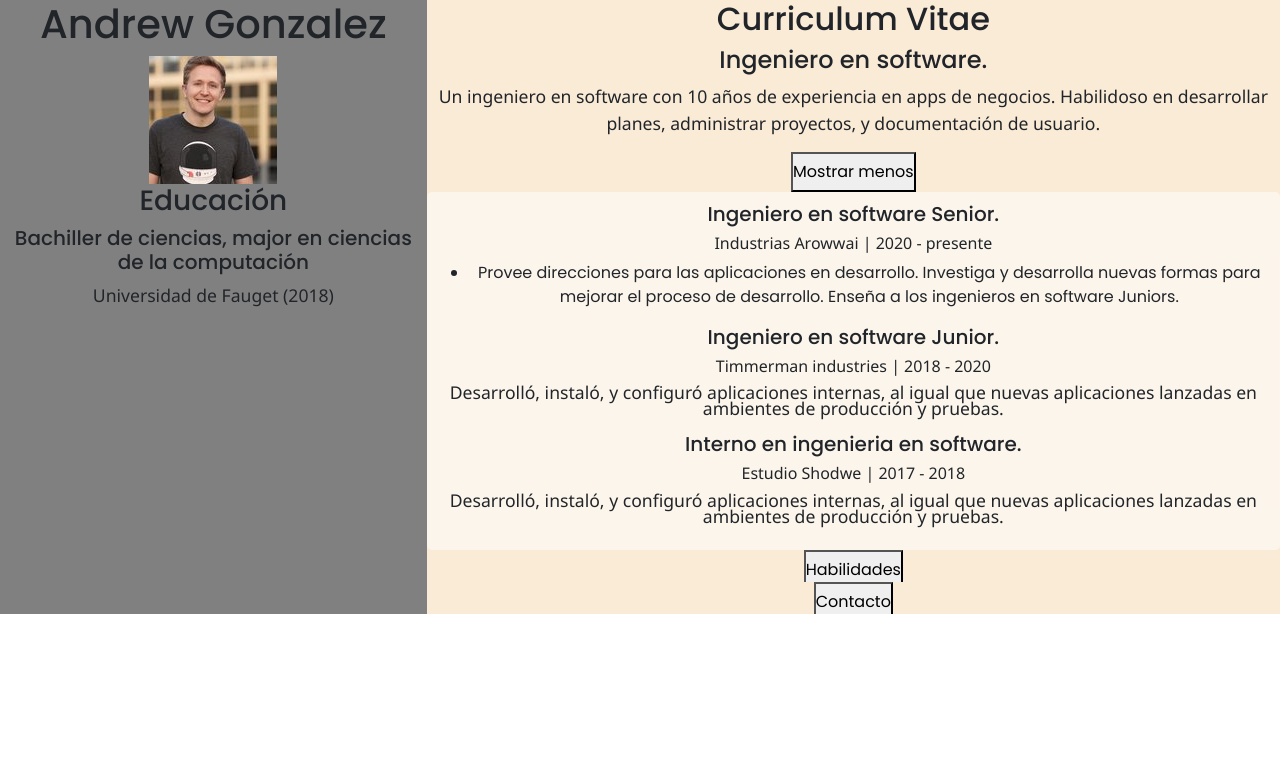
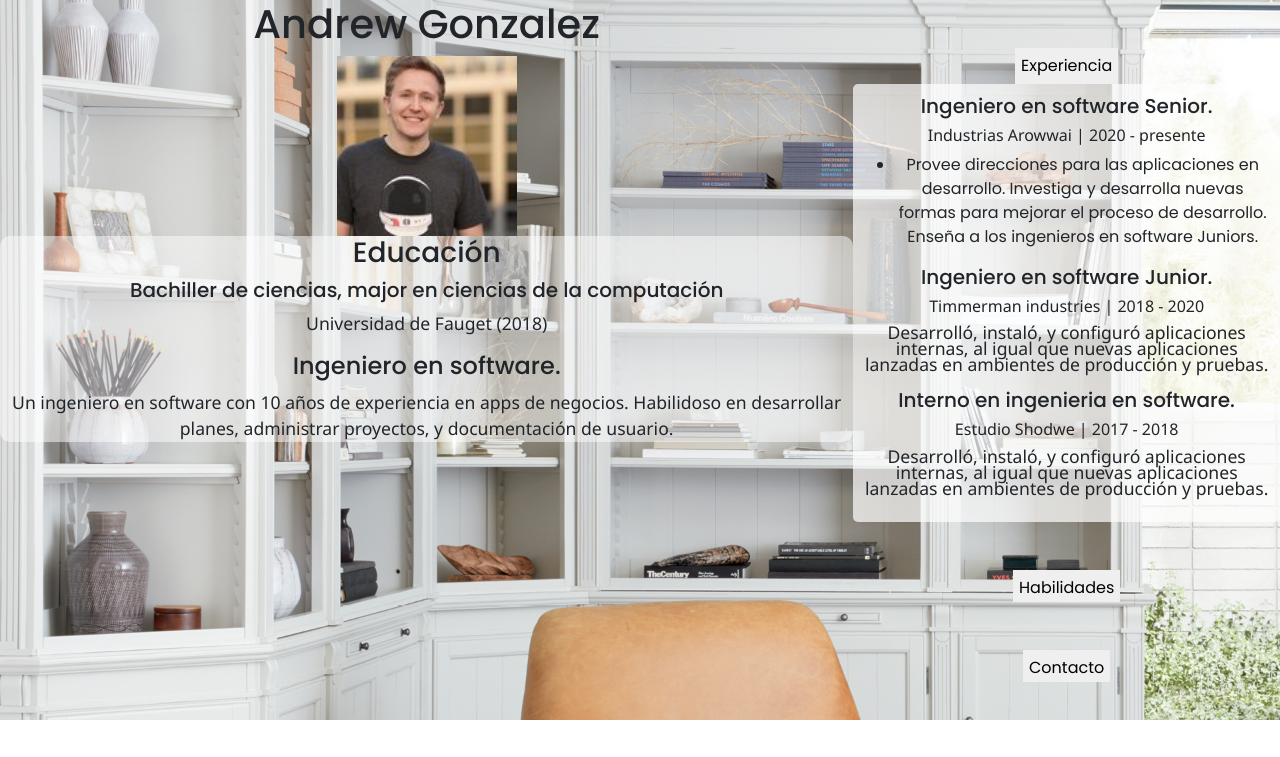
Before and after one commit to dummymarcos/Curriculum-Vitae-Ejemplo-, a plain HTML site: page index.html in a window 1280 px wide. Both pictures are taken after a click on the button "Experiencia". Drawn offline with nearby package versions, Linux system fonts and the light colour scheme.

Commit message:
agregado animaciones y estilizado general

```diff
--- a/index.html
+++ b/index.html
@@ -18,34 +18,37 @@
     <link href="https://fonts.googleapis.com/css2?family=Poppins:wght@400;500;600&display=swap" rel="stylesheet">
 
     <link href="https://cdn.jsdelivr.net/npm/bootstrap@5.3.0-alpha1/dist/css/bootstrap.min.css" rel="stylesheet" integrity="sha384-GLhlTQ8iRABdZLl6O3oVMWSktQOp6b7In1Zl3/Jr59b6EGGoI1aFkw7cmDA6j6gD" crossorigin="anonymous">
+
+    <link
+    rel="stylesheet"
+    href="https://cdnjs.cloudflare.com/ajax/libs/animate.css/4.1.1/animate.min.css"
+  />
+
     <title>Curriculum Vitae</title>
 </head>
 <body>
+    <main>
     <script src="https://cdn.jsdelivr.net/npm/bootstrap@5.3.0-alpha1/dist/js/bootstrap.bundle.min.js" integrity="sha384-w76AqPfDkMBDXo30jS1Sgez6pr3x5MlQ1ZAGC+nuZB+EYdgRZgiwxhTBTkF7CXvN" crossorigin="anonymous"></script>
     <div class="container-fluid text-center g-0">
         <div class="row g-0">
-            <div class="col-lg-4">
-                <aside id="infopersonal">
+            <div class="col-lg-8">
                     <h1>Andrew Gonzalez</h1>
-                    <img src="sujeto.jpg" alt="Una foto del postulante">
-
+                    <img src="sujeto.jpg" alt="Una foto del postulante" id="photo">
+                <div class="white">
                     <h3>Educación</h3>
                         <h5>Bachiller de ciencias, major en ciencias de la computación</h5>
                         <p>Universidad de Fauget (2018)</p>
-                </aside>
+                    <h4 id="mainprimertitulo">Ingeniero en software.</h4>
+                    <p>Un ingeniero en software con 10 años de experiencia en apps de negocios.
+                        Habilidoso en desarrollar planes, administrar proyectos, y documentación de usuario.
+                    </p>
+                </div>
             </div>
 
-<div class="col-lg-8">
+<div class="col-lg-4">
 <main>
-    <header>
-        <h2 class="centrado">Curriculum Vitae</h2>
-    </header>
-<h4 id="mainprimertitulo">Ingeniero en software.</h4>
-<p>Un ingeniero en software con 10 años de experiencia en apps de negocios.
-    Habilidoso en desarrollar planes, administrar proyectos, y documentación de usuario.
-</p>
-    <div id="content-1" class="hideContent">
-        <button class="show-more" data-target="#content-1"  data-text="Experiencia">Experiencia</button>
+    <div id="content-1" class="hideContent mb-4 mt-5">
+        <button class="show-more animate__animated animate__pulse animate-button" data-target="#content-1"  data-text="Experiencia">Experiencia</button>
         <div class="stylinginformation">
         <h5>Ingeniero en software Senior.</h5>
               <h6>Industrias Arowwai | 2020 - presente</h6>
@@ -68,8 +71,8 @@
                 </p>
             </div>
         </div>
-        <div id="content-2" class="hideContent">
-            <button class="show-more" data-target="#content-2" data-text="Habilidades">Habilidades</button>
+        <div id="content-2" class="hideContent mb-4 mt-5">
+            <button class="show-more animate__animated animate__pulse animate-button" data-target="#content-2" data-text="Habilidades">Habilidades</button>
             <div class="stylinginformation">
                     <ul>
                         <li>
@@ -106,8 +109,8 @@
                     </ul>
                 </div>
         </div>
-        <div id="content-3" class="hideContent">
-            <button class="show-more" data-target="#content-3" data-text="Contacto">Contacto</button>
+            <div id="content-3" class="hideContent mb-4 mt-5">
+            <button class="show-more animate__animated animate__pulse animate-button" data-target="#content-3" data-text="Contacto">Contacto</button>
             <div class="stylinginformation">
             <p>andrew.gonzalez@example.com</p>
             <p>(251) 603-1991</p>
--- a/scripts.js
+++ b/scripts.js
@@ -5,8 +5,18 @@ $(document).ready(function() {
         var $content = $(target);
         var originalText = $this.data("text");
 
+        // Close other content sections
+        $(".show-more").not($this).each(function() {
+            var $otherContent = $($(this).data("target"));
+            var otherOriginalText = $(this).data("text");
+            if ($otherContent.hasClass("showContent")) {
+                $otherContent.toggleClass("showContent hideContent");
+                $(this).text(otherOriginalText);
+            }
+        });
+
         if($this.text() === originalText){
-            $this.text("Mostrar menos");
+            $this.text(originalText);
             $content.toggleClass("hideContent showContent");
         } else {
             $this.text(originalText);
@@ -14,3 +24,17 @@ $(document).ready(function() {
         };
     });
 });
+
+document.addEventListener('DOMContentLoaded', function() {
+    const buttons = document.querySelectorAll('.animate-button');
+    buttons.forEach(button => {
+      button.addEventListener('mouseenter', () => {
+        console.log('mouseenter event triggered');
+        button.classList.add('animate__animated', 'animate__pulse');
+      });
+      button.addEventListener('mouseleave', () => {
+        console.log('mouseleave event triggered');
+        button.classList.remove('animate__animated', 'animate__pulse');
+      });
+    });
+  });
--- a/styles.css
+++ b/styles.css
@@ -2,6 +2,15 @@
     font-family: 'Poppins', sans-serif;
     text-shadow: 0 0 1px transparent;
 }
+
+body {
+    background-image: url(simple-home-office.jpg);
+    background-repeat: no-repeat;
+    background-size: cover;
+}
+
+#photo {width: 11.25rem;
+        height: 11.25rem;}
 
 h6 {
     font-size: 1.2em;
@@ -24,16 +33,6 @@ li {
     font-size: 1.09em;
 }
 
-aside {
-    background-color: grey;
-    height:100%;
-}
-
-main {
-    background-color: antiquewhite;
-    height:100%;
-}
-
 div.text-container {
     margin: 0 auto;
     width: 75%;
@@ -54,12 +53,34 @@ div.text-container {
 }
 
 .show-more {
-    padding: 10px 0;
+    padding-top: 10px;
+    padding-bottom: 10px;
     text-align: center;
 }
 
 .stylinginformation {
-    background-color: rgba(255, 255, 255, 0.5); /* white with 50% opacity */
+    background-color: rgba(255, 255, 255, 0.7); /* white with 50% opacity */
     padding: 10px; /* add padding for spacing between text and background */
     border-radius: 5px; /* add rounded corners to create square appearance */
 }
+
+.white {
+    background-color: rgba(255, 255, 255, 0.5);
+    border-radius: 10px;
+}
+
+button {
+    border: none;
+    border-radius: 5px;
+    padding-top: 10px;
+    padding-bottom: 10px;
+}
+
+:root {
+    --animate-duration: 100ms;
+  }
+
+  /*button:hover {
+    -webkit-animation: shake 1s;
+    animation: shake 1s;
+}*/
```
Also changed, not shown: perrito.png (deleted), simple-home-office.jpg (added).
